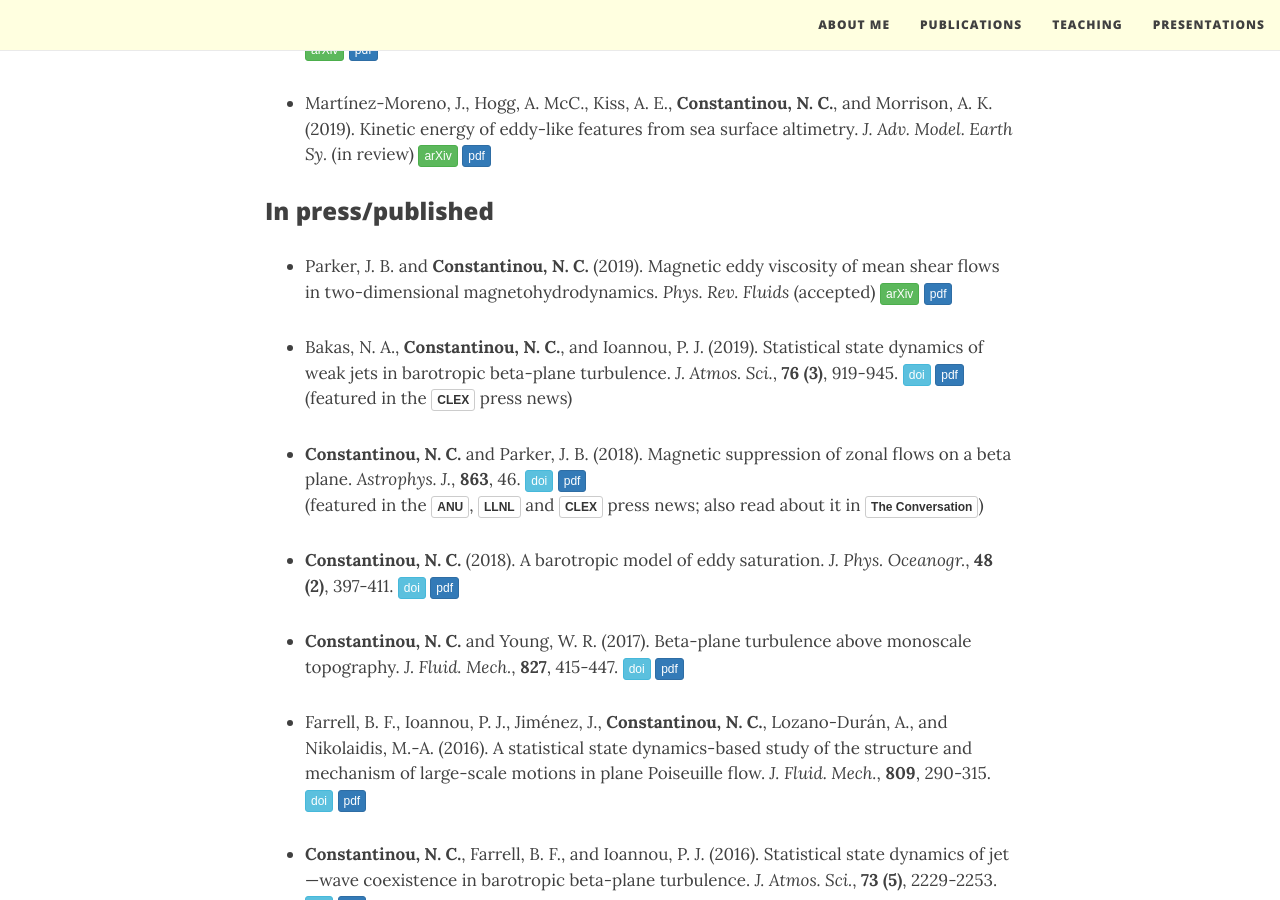
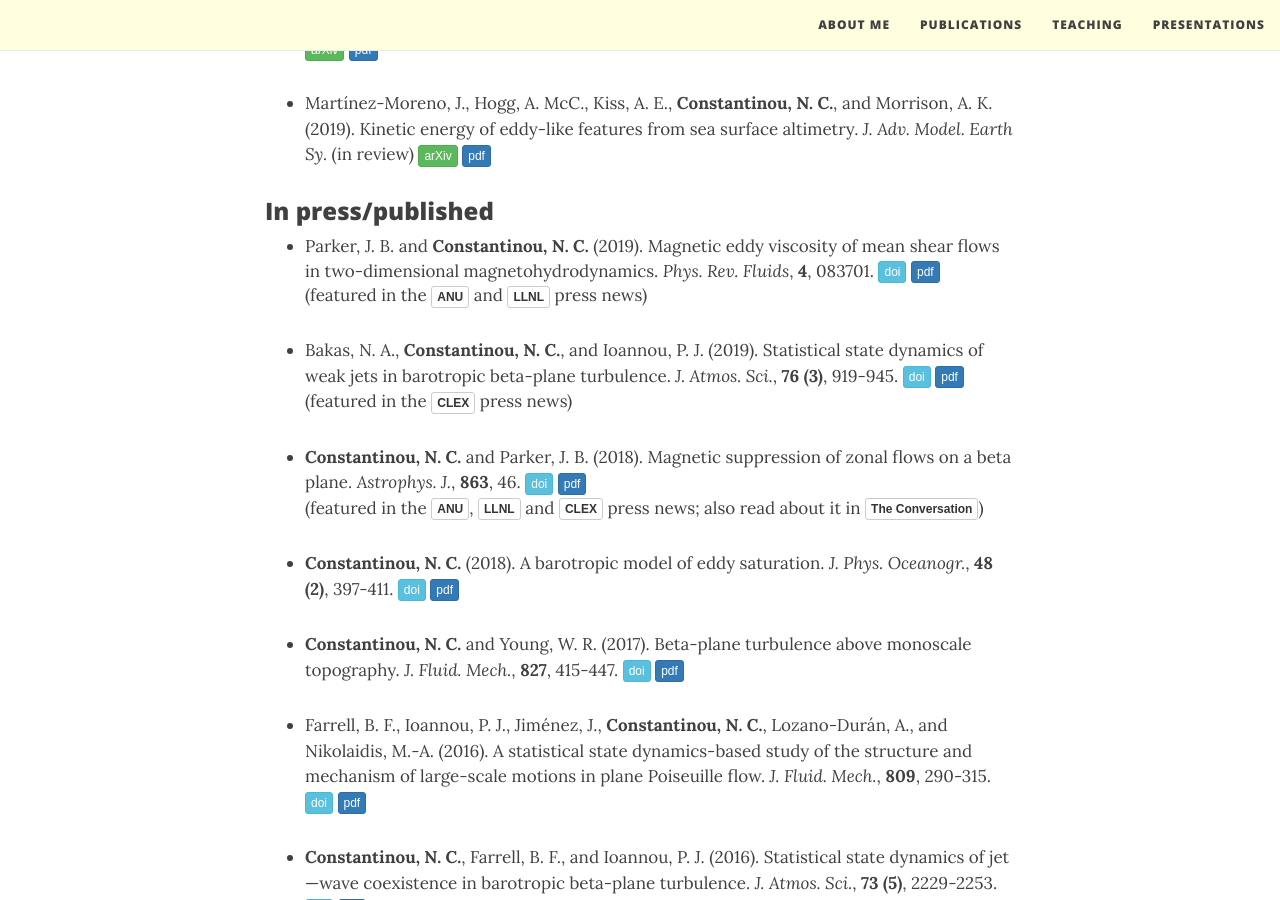
Before and after one commit to navidcy/navidcy.github.io, a Jekyll site: the page built from publications.md, in a window 1280 px wide and 900 px high, scrolled down 377 px. Built offline with Jekyll 4.4.1, drawn with Linux system fonts in a browser that asks for light colours; nearby versions of some CDN libraries; comment, search, counter and statistics services are not loaded.

Commit message:
adds published version of magnetic viscosity + doi, ref

```diff
--- a/publications.md
+++ b/publications.md
@@ -24,7 +24,10 @@ title: Publications
 
 ### In press/published
 
-- Parker, J. B. and **Constantinou, N. C.** (2019). Magnetic eddy viscosity of mean shear flows in two-dimensional magnetohydrodynamics. _Phys. Rev. Fluids_ (accepted) [<span class="btn btn-success btn-xs{{end}}" style="font-family:sans-serif;">arXiv</span>][arXiv:1902.01105]{:target="_blank"} [<span class="btn btn-primary btn-xs{{end}}" style="font-family:sans-serif;">pdf</span>][magneticviscosity]
+- Parker, J. B. and **Constantinou, N. C.** (2019). Magnetic eddy viscosity of mean shear flows in two-dimensional magnetohydrodynamics. _Phys. Rev. Fluids_, **4**, 083701. [<span class="btn btn-info btn-xs{{end}}" style="font-family:sans-serif;">doi</span>][magneticviscosity-doi]{:target="_blank"} [<span class="btn btn-primary btn-xs{{end}}" style="font-family:sans-serif;">pdf</span>][magneticviscosity] <br/>
+(featured in the [<span class="btn btn-default btn-xs{{end}}" style="font-family:sans-serif;"><b>ANU</b></span>][anu-press-magneticviscosity]{:target="_blank"} and  [<span class="btn btn-default btn-xs{{end}}" style="font-family:sans-serif;"><b>LLNL</b></span>][llnl-press-magneticviscosity]{:target="_blank"} press news)
+
+<!--<ul><div align="right" class='altmetric-embed' data-badge-type='donut' data-doi="10.1103/PhysRevFluids.4.083701"></div></ul>-->
 
 
 - Bakas, N. A., **Constantinou, N. C.**, and Ioannou, P. J. (2019). Statistical state dynamics of weak jets in barotropic beta-plane turbulence. _J. Atmos. Sci._, **76 (3)**, 919-945. [<span class="btn btn-info btn-xs{{end}}" style="font-family:sans-serif;">doi</span>][ssd-eckhaus-doi]{:target="_blank"} [<span class="btn btn-primary btn-xs{{end}}" style="font-family:sans-serif;">pdf</span>][ssd-eckaus]
@@ -34,7 +37,7 @@ title: Publications
 - **Constantinou, N. C.** and Parker, J. B. (2018). Magnetic suppression of zonal flows on a beta plane. _Astrophys. J._, **863**, 46. [<span class="btn btn-info btn-xs{{end}}" style="font-family:sans-serif;">doi</span>][magneticZF-doi]{:target="_blank"} [<span class="btn btn-primary btn-xs{{end}}" style="font-family:sans-serif;">pdf</span>][magneticZF] <br/>
 (featured in the [<span class="btn btn-default btn-xs{{end}}" style="font-family:sans-serif;"><b>ANU</b></span>][anu-press-magnetic]{:target="_blank"}, [<span class="btn btn-default btn-xs{{end}}" style="font-family:sans-serif;"><b>LLNL</b></span>][llnl-press-magnetic]{:target="_blank"} and [<span class="btn btn-default btn-xs{{end}}" style="font-family:sans-serif;"><b>CLEX</b></span>][magneticZI-clexbrief]{:target="_blank"} press news; also read about it in [<span class="btn btn-default btn-xs{{end}}" style="font-family:sans-serif;"><b>The Conversation</b></span>][theconversation]{:target="_blank"})
 
-<ul><div class='altmetric-embed' data-badge-type='donut' data-doi="10.3847/1538-4357/aace53"></div></ul>
+<ul><div align="right" class='altmetric-embed' data-badge-type='donut' data-doi="10.3847/1538-4357/aace53"></div></ul>
 
 - **Constantinou, N. C.** (2018). A barotropic model of eddy saturation. _J. Phys. Oceanogr._,  **48 (2)**, 397-411. [<span class="btn btn-info btn-xs{{end}}" style="font-family:sans-serif;">doi</span>][EddySaturationJPO-doi]{:target="_blank"} [<span class="btn btn-primary btn-xs{{end}}" style="font-family:sans-serif;">pdf</span>][eddysaturation]
 
@@ -105,6 +108,7 @@ title: Publications
 [wallturbulencebrief]: WallTurbulenceEnergyExtraction.pdf
 [wallturbulencebrief-url]: https://ctr.stanford.edu/annual-research-briefs-2018
 
+[magneticviscosity-doi]: https://doi.org/10.1103/PhysRevFluids.4.083701
 [ssd-eckhaus-doi]: https://doi.org/10.1175/JAS-D-18-0148.1
 [magneticZF-doi]: https://doi.org/10.3847/1538-4357/aace53
 [EddySaturationJPO-doi]: https://doi.org/10.1175/JPO-D-17-0182.1
@@ -138,6 +142,8 @@ title: Publications
 
 [twolayer-mom6-movie]: https://vimeo.com/342848501
 
+[anu-press-magneticviscosity]: https://www.anu.edu.au/news/all-news/wind-mystery-inside-gas-giant-saturn-begins-to-unravel
+[llnl-press-magneticviscosity]: https://www.llnl.gov/news/jupiter-shows-its-true-stripes
 [anu-press-magnetic]: http://www.anu.edu.au/news/all-news/study-helps-solve-mystery-under-jupiter%E2%80%99s-coloured-bands
 [llnl-press-magnetic]: https://www.llnl.gov/news/lab-researchers-find-magnetic-fields-impact-atmospheric-circulation-gas-giant-planets
 [theconversation]: https://theconversation.com/jupiters-magnetic-fields-may-stop-its-wind-bands-from-going-deep-into-the-gas-giant-101324
```
Also changed, not shown: 1 other file.
